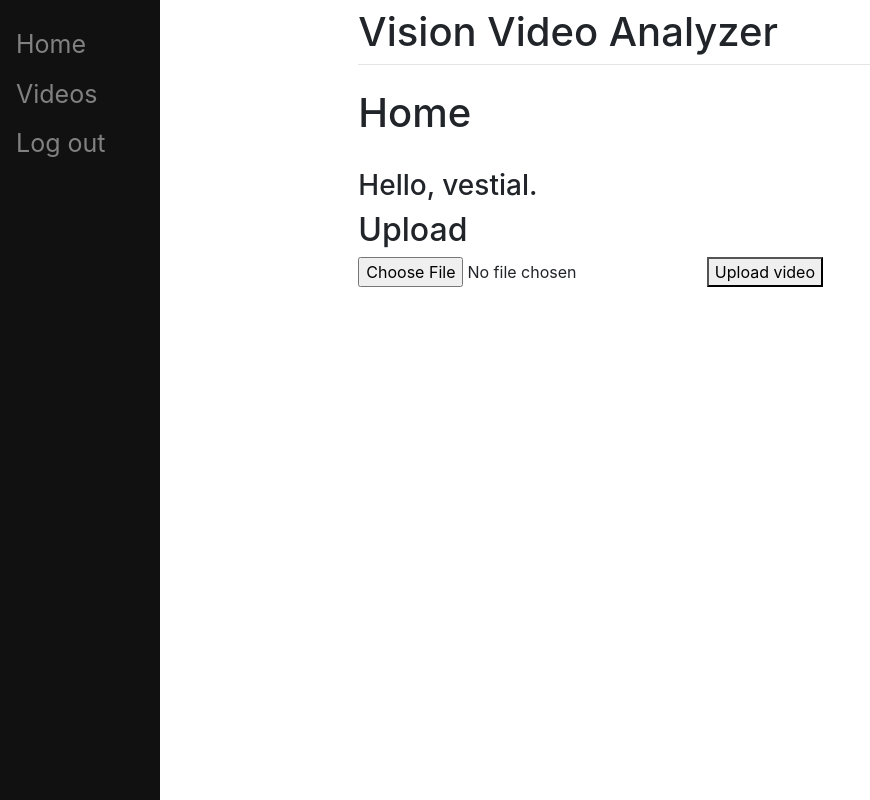
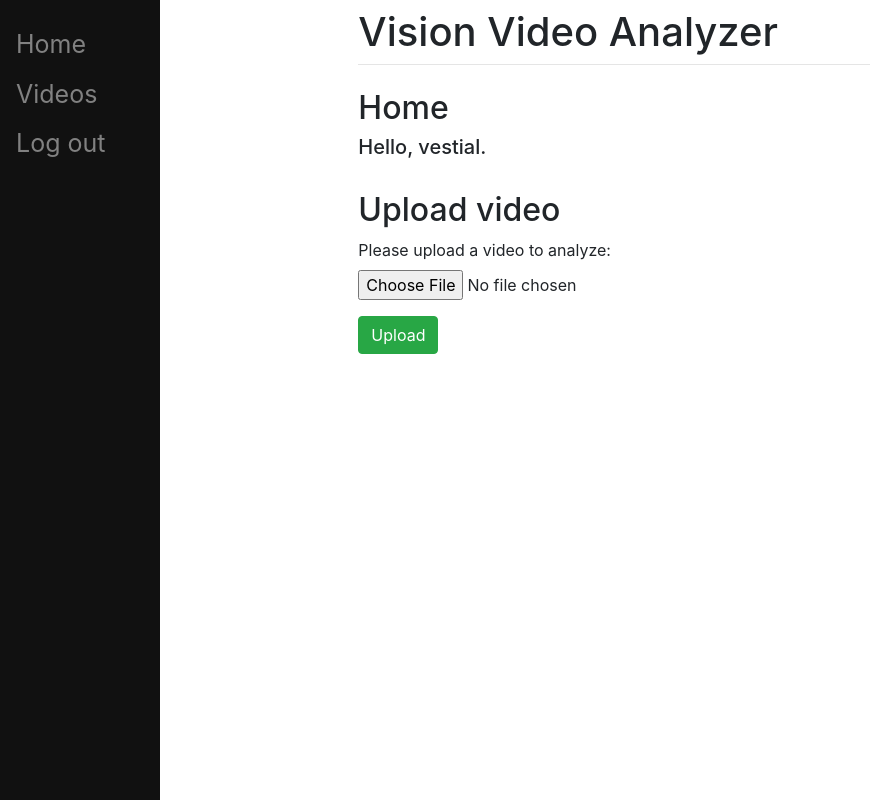
Before and after one commit to vestial/vision-video-analyzer, a Django app: page / in a window 1280 px wide. Shown: the whole page, without its empty margins (0-870 px from the left). Run offline with Django 3.2, Linux system fonts and the light colour scheme; a user stored in the database is signed in; some libraries are stand-ins or nearby versions.

Commit message:
Clean up the home and videos layout

```diff
--- a/main/templates/main/home.html
+++ b/main/templates/main/home.html
@@ -5,17 +5,19 @@ Home
 {% endblock %}
 
 {% block content %}
-<h1>Home</h1>
+<h2>Home</h2>
+{% if user.is_authenticated %}
+<h5>Hello, {{ user.username }}.</h5>
+
 <br>
-{% if user.is_authenticated %}
-<h3>Hello, {{ user.username }}.</h3>
-
-
-<h2>Upload</h2>
+<h2>Upload video</h2>
 <form method="post" enctype="multipart/form-data">
 {% csrf_token %}
-<input type="file" name="document">
-<button type="submit">Upload video</button>
+<div class="form-group">
+    <label >Please upload a video to analyze:</label>
+    <input type="file" class="form-control-file" name="document">
+  </div>
+<button class="btn btn-success" type="submit">Upload</button>
 </form>
 
 {% if messages %}
--- a/main/templates/main/videos.html
+++ b/main/templates/main/videos.html
@@ -5,8 +5,7 @@ Your videos
 {% endblock %}
 
 {% block content %}
-<h1>Your videos</h1>
-<br>
-{% if user.is_authenticated %}<h3>Hi, {{ user.username }}. Here are your videos:</h3>{% endif %}
+<h2>Your videos</h2>
+{% if user.is_authenticated %}<h5>Hi, {{ user.username }}. Here are your videos:</h5>{% endif %}
 
 {% endblock %}
```
Also changed, not shown: db.sqlite3.
